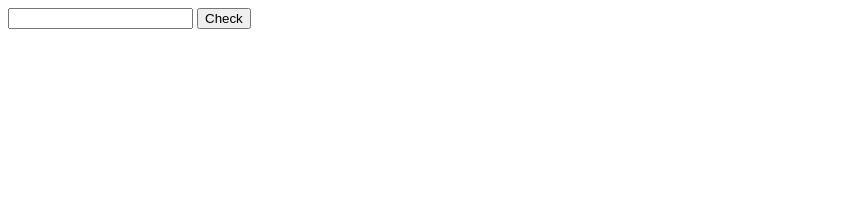
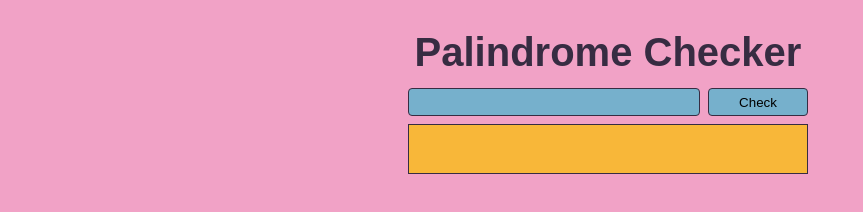
Before and after one commit to mIksrigz/palindrome-checker, a plain HTML site: page index.html in a window 1280 px wide. Shown: the whole page, without its empty margins (0-863 px from the left). Drawn offline with Linux system fonts and the light colour scheme.

Commit message:
added styles

```diff
--- a/index.html
+++ b/index.html
@@ -4,15 +4,21 @@
 <head>
     <meta charset="UTF-8">
     <meta name="viewport" content="width=device-width, initial-scale=1.0">
+    <link rel="stylesheet" href="style.css">
     <title>Palindrome Checker</title>
 </head>
 
 <body>
     <main>
-        <input type="text" id="text-input">
-        <button id="check-btn">Check</button>
-        <div id="result">
 
+        <div class="container">
+            <h1>Palindrome Checker</h1>
+            <div class="inner-container">
+                <input type="text" id="text-input">
+                <button id="check-btn">Check</button>
+
+            <div id="result"></div>
+        </div>
         </div>
     </main>
 
--- /dev/null
+++ b/style.css
@@ -0,0 +1,88 @@
+:root {
+    --1: #f1a2c6;
+    --2: #76b0cc;
+    --3: #f8b739;
+    --4: #372c42;
+
+    --font-family: sans-serif;
+}
+
+*,
+*::before,
+*::after {
+    box-sizing: border-box;
+    margin: 0;
+    padding: 0;
+}
+
+body {
+    background-color: var(--1);
+    font-family: var(--font-family);
+    color: var(--4);
+}
+
+main {
+    width: 95%;
+    margin: 0 auton;
+}
+
+.inner-container {
+    display: grid;
+    grid-template-columns: 3fr 1fr;
+    row-gap: 0.5rem;
+    max-width: 400px;
+    margin-top: 1rem;
+    margin-inline: auto;
+}
+
+h1 {
+    grid-column: span 2;
+    text-align: center;
+    margin-top: 2rem;
+    line-height: 1;
+    font-size: 1.8125rem;
+}
+
+@media(min-width: 420px) {
+    h1 {
+        font-size: 2.5rem;
+    }
+}
+
+input[type=text] {
+    grid-column: span 1;
+    background-color: var(--2);
+    color: var(--4);
+    font-size: 1rem;
+    padding: 0.25rem 0.75rem;
+    margin-right: 0.5rem;
+    border: 1px solid var(--4);
+    border-radius: 0.25rem;
+}
+
+input[type=text]:focus {
+    outline: 2px solid var(--4);
+}
+
+button {
+    grid-column: span 1;
+    background-color: var(--2);
+    padding: 0.25rem 0.75rem;
+    border: 1px solid var(--4);
+    border-radius: 0.25rem;
+    cursor: pointer;
+    transition: all 250ms ease-in-out;
+}
+
+button:hover {
+    background-color: var(--4);
+    color: var(--2);
+}
+
+#result {
+    background-color: var(--3);
+    border: 1px solid var(--4);
+    min-height: 50px;
+    grid-column: span 2;
+    text-indent: 1rem;
+}
```
